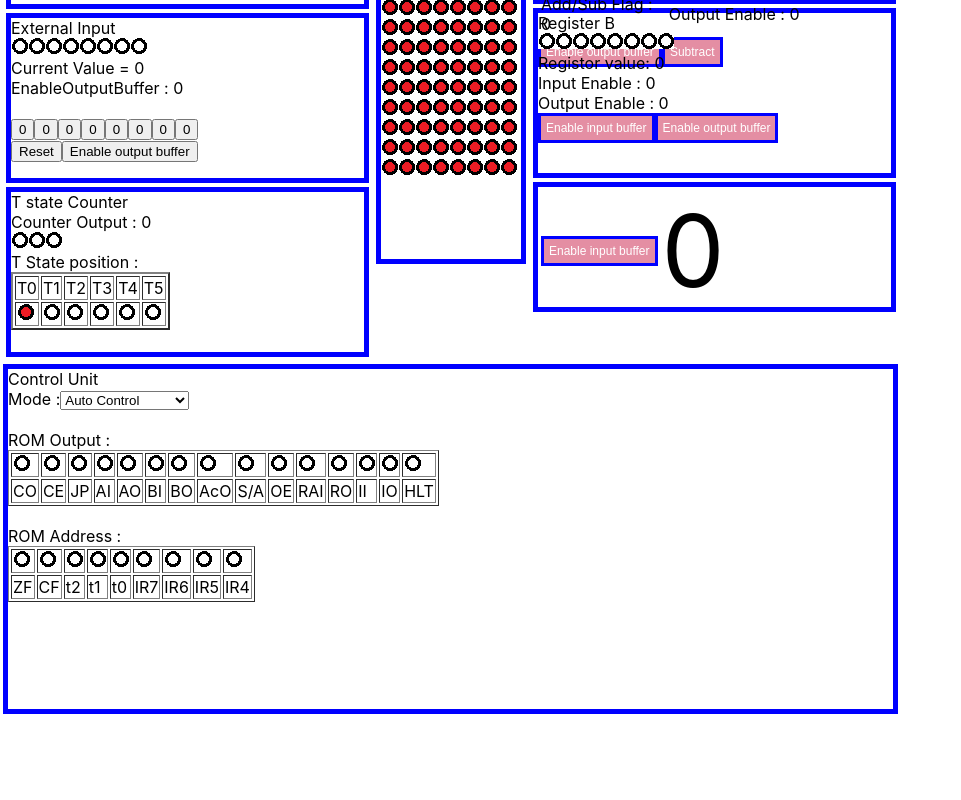
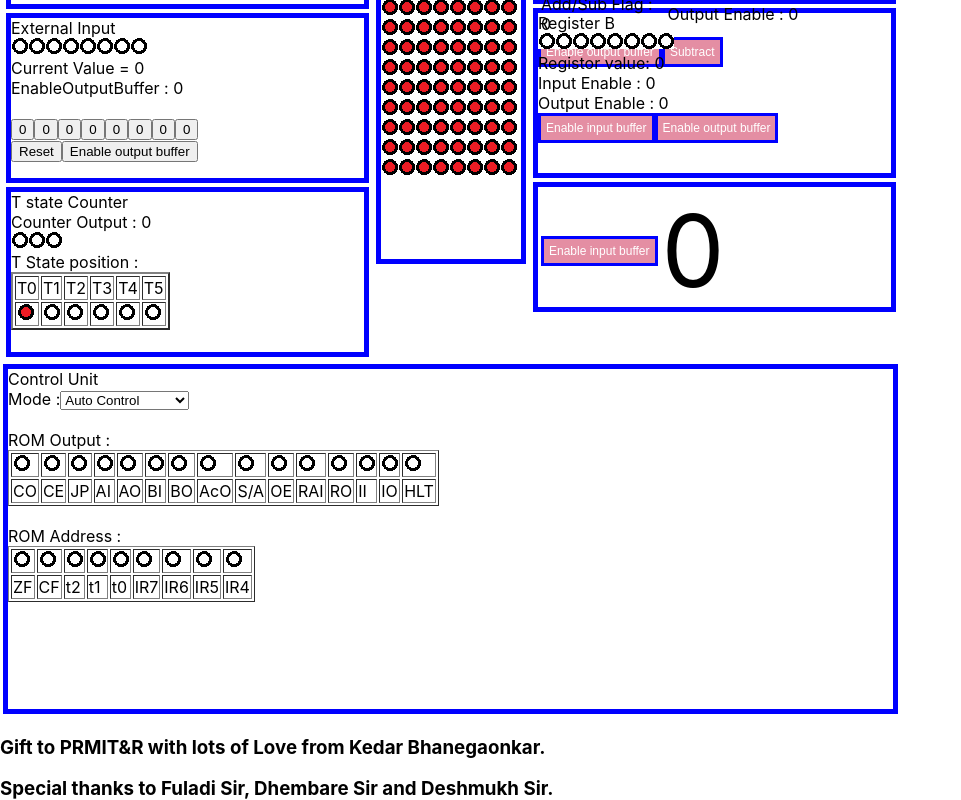
Before and after one commit to ksbhanegaonkar/Microprocessor-simulator, a React (Create React App) app: page / in a window 1280 px wide. Shown: the part 565-1365 px from the top of the page, without its empty margins (0-961 px from the left). Before the commit the page ends 1282 px from the top, so only its background shows below. Built offline with nearby package versions, Linux system fonts and the light colour scheme.

Commit message:
Added my name :) and added comment to instruction

```diff
--- a/src/Components/MainFrontPanel/MainFrontPanel.js
+++ b/src/Components/MainFrontPanel/MainFrontPanel.js
@@ -49,8 +49,8 @@ class MainFrontPanel extends Component{
         instructionRegisterOutputEnable : 0,
 
         accumulatorValue : 0,
-        carryValue :1,
-        zeroValue :1,
+        carryValue :0,
+        zeroValue :0,
         addSubtractFlag:0,
         accumulatorOutputEnable:0,
 
@@ -1111,7 +1111,8 @@ class MainFrontPanel extends Component{
                 </table>
 
 
-
+            <h3>Gift to PRMIT&R with lots of Love from Kedar Bhanegaonkar.</h3>
+            <h3>Special thanks to Fuladi Sir, Dhembare Sir and Deshmukh Sir.</h3>
 
 
             </div>
```
Also changed, not shown: InstructionList/InstructionList.txt.
